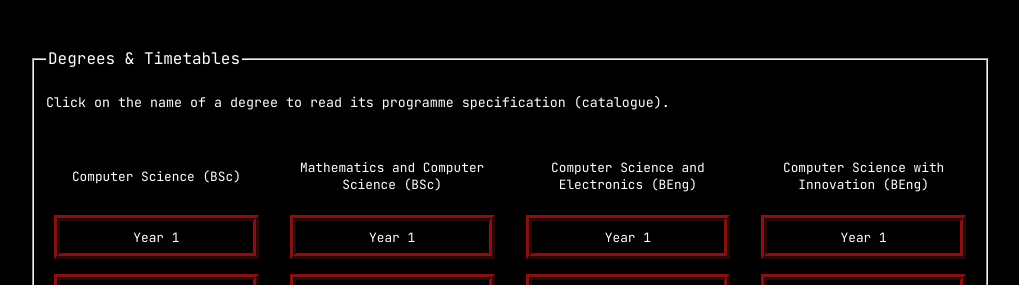
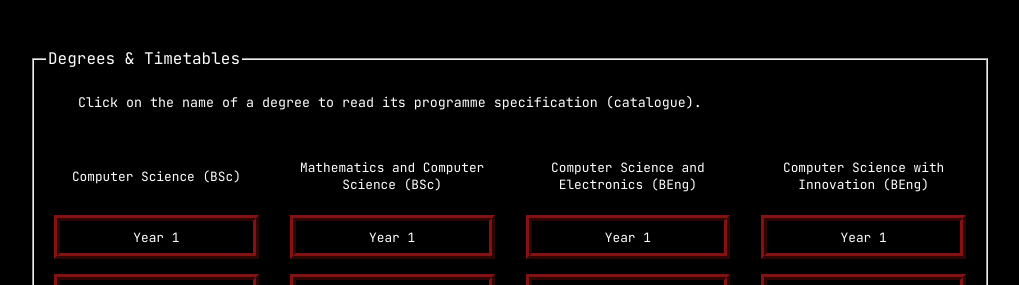
Before and after one commit to cs-uob/dashboard, a Jekyll site: the page built from docs/index.html, in a window 1280 px wide. Shown: the part 1555-1840 px from the top of the page, without its empty margins (130-1149 px from the left). Built offline with Jekyll 4.4.1, drawn with Linux system fonts in a browser that asks for light colours.

Commit message:
fixing scripts

```diff
--- a/docs/_includes/degrees.html
+++ b/docs/_includes/degrees.html
@@ -1,7 +1,7 @@
 <fieldset>
   <legend>Degrees & Timetables</legend>
 
-  <p><small>Click on the name of a degree to read its programme specification (catalogue).</small></p>
+  <p class="note"><small>Click on the name of a degree to read its programme specification (catalogue).</small></p>
 
   <div id="degrees">
   {% for degree in site.data.degrees.degrees %}
--- a/docs/assets/css/style.css
+++ b/docs/assets/css/style.css
@@ -138,6 +138,10 @@ body > h1 {
   height: 1.5em;
 }
 
+.note {
+  margin-left: 2em;
+}
+
 a:link { text-decoration: none; color: white; }
 a:visited { text-decoration: none; color: white; }
 a:hover { text-decoration: none; }
```
